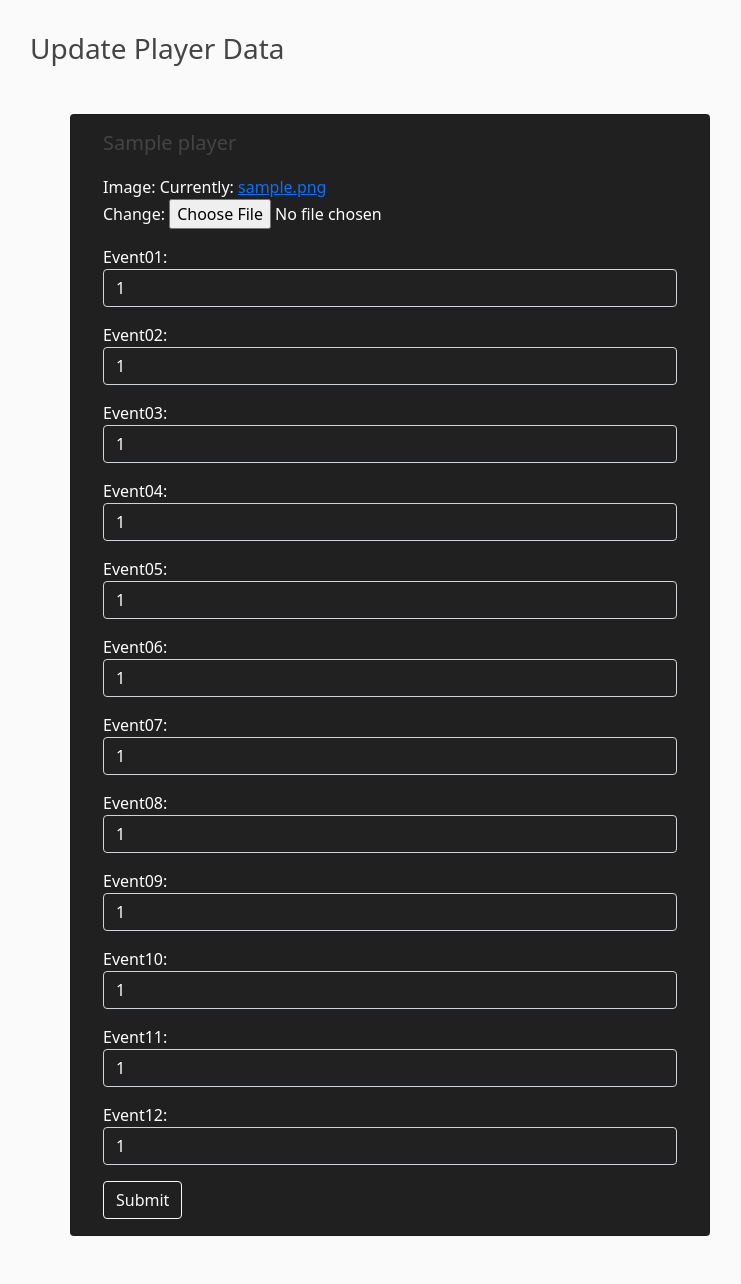
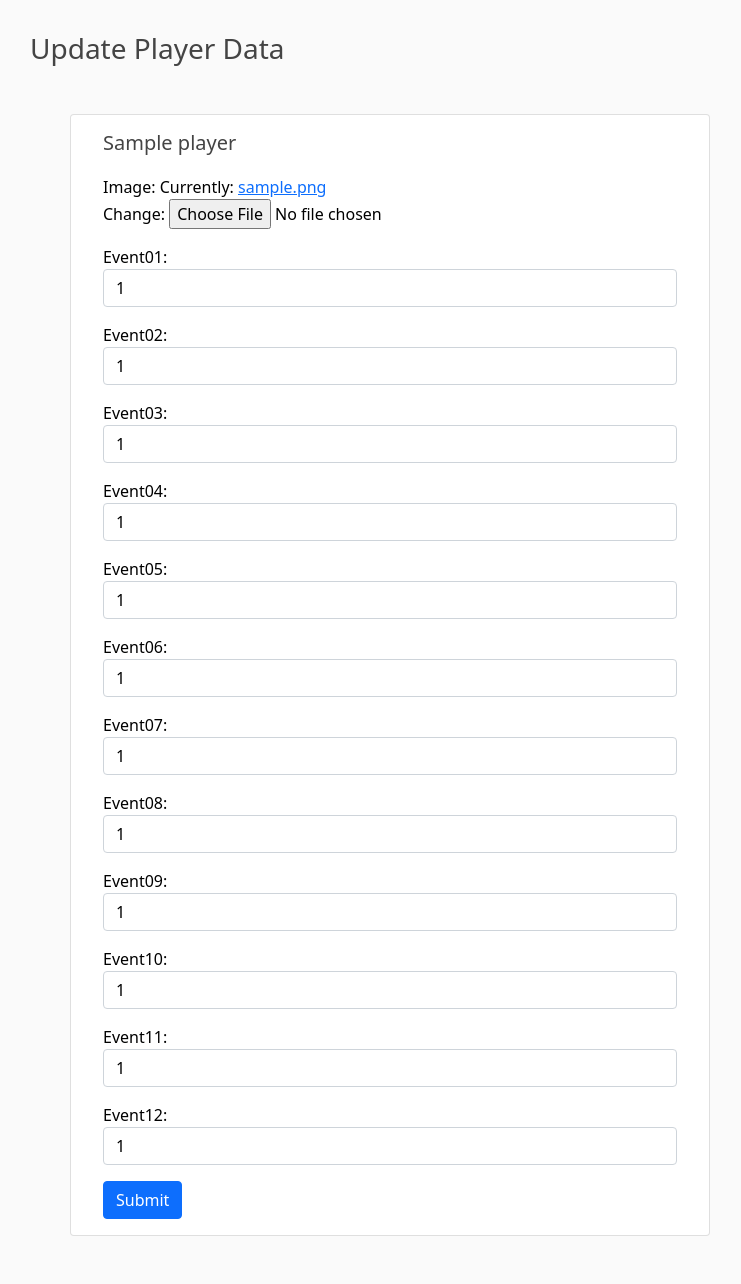
Before and after one commit to Sicret89/Poker-leaderboard, a Django app: page /player/1/ in a window 1280 px wide. Shown: the part 56-1340 px from the top of the page, without its empty margins (60-801 px from the left). Run offline with Django 3.2, Linux system fonts and the light colour scheme; tables that the repository leaves empty hold one stand-in row (values such as "Sample post"); some libraries are stand-ins or nearby versions.

Commit message:
Change table layout to white and add trophy only to 1st page

```diff
--- a/leaderboard/forms.py
+++ b/leaderboard/forms.py
@@ -11,15 +11,15 @@ class PlayerUpdateForm(forms.ModelForm):
         super().__init__(*args, **kwargs)
         self.fields['name'].widget = HiddenInput()
         self.fields['uuid'].widget = HiddenInput()
-        self.fields['event01'].widget.attrs.update({'class':'form-control', 'style': ' background-color: #212121; color: #FFFFFF;'})
-        self.fields['event02'].widget.attrs.update({'class':'form-control', 'style': ' background-color: #212121; color: #FFFFFF;'})
-        self.fields['event03'].widget.attrs.update({'class':'form-control', 'style': ' background-color: #212121; color: #FFFFFF;'})
-        self.fields['event04'].widget.attrs.update({'class':'form-control', 'style': ' background-color: #212121; color: #FFFFFF;'})
-        self.fields['event05'].widget.attrs.update({'class':'form-control', 'style': ' background-color: #212121; color: #FFFFFF;'})
-        self.fields['event06'].widget.attrs.update({'class':'form-control', 'style': ' background-color: #212121; color: #FFFFFF;'})
-        self.fields['event07'].widget.attrs.update({'class':'form-control', 'style': ' background-color: #212121; color: #FFFFFF;'})
-        self.fields['event08'].widget.attrs.update({'class':'form-control', 'style': ' background-color: #212121; color: #FFFFFF;'})
-        self.fields['event09'].widget.attrs.update({'class':'form-control', 'style': ' background-color: #212121; color: #FFFFFF;'})
-        self.fields['event10'].widget.attrs.update({'class':'form-control', 'style': ' background-color: #212121; color: #FFFFFF;'})
-        self.fields['event11'].widget.attrs.update({'class':'form-control', 'style': ' background-color: #212121; color: #FFFFFF;'})
-        self.fields['event12'].widget.attrs.update({'class':'form-control', 'style': ' background-color: #212121; color: #FFFFFF;'})
+        self.fields['event01'].widget.attrs.update({'class':'form-control', 'style': ' background-color: #FFFFFF; color: #000000;'})
+        self.fields['event02'].widget.attrs.update({'class':'form-control', 'style': ' background-color: #FFFFFF; color: #000000;'})
+        self.fields['event03'].widget.attrs.update({'class':'form-control', 'style': ' background-color: #FFFFFF; color: #000000;'})
+        self.fields['event04'].widget.attrs.update({'class':'form-control', 'style': ' background-color: #FFFFFF; color: #000000;'})
+        self.fields['event05'].widget.attrs.update({'class':'form-control', 'style': ' background-color: #FFFFFF; color: #000000;'})
+        self.fields['event06'].widget.attrs.update({'class':'form-control', 'style': ' background-color: #FFFFFF; color: #000000;'})
+        self.fields['event07'].widget.attrs.update({'class':'form-control', 'style': ' background-color: #FFFFFF; color: #000000;'})
+        self.fields['event08'].widget.attrs.update({'class':'form-control', 'style': ' background-color: #FFFFFF; color: #000000;'})
+        self.fields['event09'].widget.attrs.update({'class':'form-control', 'style': ' background-color: #FFFFFF; color: #000000;'})
+        self.fields['event10'].widget.attrs.update({'class':'form-control', 'style': ' background-color: #FFFFFF; color: #000000;'})
+        self.fields['event11'].widget.attrs.update({'class':'form-control', 'style': ' background-color: #FFFFFF; color: #000000;'})
+        self.fields['event12'].widget.attrs.update({'class':'form-control', 'style': ' background-color: #FFFFFF; color: #000000;'})
--- a/leaderboard/templates/leaderboard/dashboard.html
+++ b/leaderboard/templates/leaderboard/dashboard.html
@@ -6,7 +6,7 @@
     <h3>Update Player Data</h3>
 </div>
 
-<div class="card m-5" style="background-color: #202020; color: white;">
+<div class="card m-5" style="background-color: white; color: black;">
     <div class="card-body mx-3">
         <h5>{{ player.name }}</h5>
         <form method="post" enctype="multipart/form-data" style="margin-top: 1.3em;">
@@ -16,7 +16,7 @@
             {% csrf_token %}
 
             <div class="mt-3">
-                <button type="submit" class="btn btn-outline-light">Submit</button>
+                <button type="submit" class="btn btn-primary">Submit</button>
             </div>
         </form>
     </div>
--- a/leaderboard/templates/leaderboard/leaderboard_list.html
+++ b/leaderboard/templates/leaderboard/leaderboard_list.html
@@ -4,7 +4,7 @@
 {% block content %}
 
 <div class="table-responsive-sm table-bordered">
-    <table class="table table-borderless table-dark table-striped table-hover table-responsive-stack">
+    <table class="table table-borderless table table-striped table-hover table-responsive-stack">
         {% if object_list %}
         <thead class="text-center">
           <tr>
@@ -32,7 +32,7 @@
         <tbody class="text-center">
           {% for player in player_list %}
             <tr>
-              {% if forloop.counter == 1 %}
+              {% if forloop.counter == 1 and page_obj.number == 1 %}
               <td><i class="fas fa-trophy" style="color: gold;"></i> {{ forloop.counter }}</td>
               {% else %}
               <td>{{ forloop.counter }}</td>
@@ -55,7 +55,7 @@
               {% if user.is_superuser %}
                 <td class="text-center">
                     <a href="{% url 'dashboard' player.id %}"
-                        ><i class="fas fa-edit" style="color: #ffffff;"></i
+                        ><i class="fas fa-edit" style="color: #000000;"></i
                     ></a>
                 </td>
               {% endif %}
--- a/leaderboard/views.py
+++ b/leaderboard/views.py
@@ -1,21 +1,21 @@
 from django.contrib.messages.views import SuccessMessageMixin
-from django.views.generic import CreateView, ListView
-
 
 from leaderboard.forms import PlayerUpdateForm
 from leaderboard.models import Player
 from django.views import generic
 from django.urls import reverse_lazy
-from django.db.models import Max
+
 
 class Index(generic.ListView):
     model = Player
     template_name = 'leaderboard/leaderboard_list.html'
-    paginate_by = 20
+    paginate_by = 15
     ordering = ['-total']
 
-class DashboardView(generic.UpdateView):
+
+class DashboardView(SuccessMessageMixin, generic.UpdateView):
     model = Player
     form_class = PlayerUpdateForm
     template_name = 'leaderboard/dashboard.html'
     success_url = reverse_lazy('leaderboard_list')
+    success_message = "%(name)s was edited successfully."
```
Also changed, not shown: csvs/views.py (+13 -13 lines).
